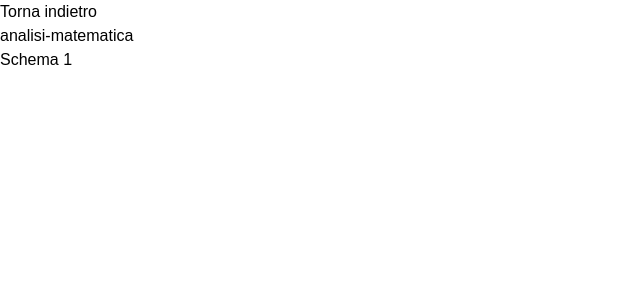
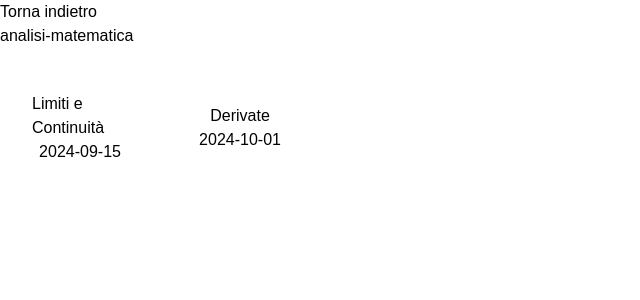
Before and after one commit to NicolaDiCrescenzo04/aura-app, a Next.js app: page /materie/analisi-matematica in a window 1280 px wide. Shown: the top 300 px of the page, without its empty margins (0-640 px from the left). Built offline with nearby package versions, Linux system fonts and the light colour scheme.

Commit message:
Card schema e fetch con dati statici

```diff
--- a/app/components/card-materia.tsx
+++ b/app/components/card-materia.tsx
@@ -1,13 +1,14 @@
 import Link from "next/link"
 
-type MateriaProps = {
-  nome: string
-  numero_schemi: number
+type CardMateriaProps = {
+  id: string;
+  nome: string;
+  numero_schemi: number;
 }
 
-const CardMateria = ({ nome, numero_schemi }: MateriaProps) => {
+const CardMateria = ({ id, nome, numero_schemi }: CardMateriaProps ) => {
   return (
-  <Link href={`/materie/${nome.toLowerCase()}`} className="rounded-lg p-4 m-4 w-32 h-32 flex flex-col items-center justify-center">
+  <Link href={`/materie/${id}`} className="rounded-lg p-4 m-4 w-32 h-32 flex flex-col items-center justify-center">
 
       <p className="uppercase font-bold">{nome}</p>
       <p className="text-xs">{numero_schemi} schemi</p>
--- /dev/null
+++ b/app/components/card-schema.tsx
@@ -0,0 +1,24 @@
+import Link from 'next/link'
+import React from 'react'
+
+type SchemaProps = {
+  materiaId: string
+  schemaId: string,
+  titolo: string,
+  createdAt?: string
+}
+
+const CardSchema = ({ materiaId, schemaId, titolo, createdAt }: SchemaProps) => {
+  return (
+    <div className="rounded-lg p-4 m-4 w-32 h-32 flex flex-col items-center justify-center">
+        <Link href={`/materie/${materiaId}/schemi/${schemaId}`} >
+     {titolo}
+      </Link>
+      <p>{createdAt}</p>
+    </div>
+
+
+  )
+}
+
+export default CardSchema
--- /dev/null
+++ b/app/data/materie.ts
@@ -0,0 +1,32 @@
+import { Materia } from "../types/materia";
+
+
+export const MATERIE: Materia[] = [
+  {
+    id: "analisi-matematica",
+    nome: "Analisi Matematica",
+    schemi: [
+      {
+        id: "schema-limiti",
+        titolo: "Limiti e Continuità",
+        createdAt: "2024-09-15",
+      },
+      {
+        id: "schema-derivate",
+        titolo: "Derivate",
+        createdAt: "2024-10-01",
+      },
+    ],
+  },
+  {
+    id: "diritto-commerciale",
+    nome: "Diritto Commerciale",
+    schemi: [
+      {
+        id: "schema-spa",
+        titolo: "Struttura S.p.A.",
+        createdAt: "2025-03-10",
+      },
+    ],
+  },
+]
--- /dev/null
+++ b/app/lib/materie.ts
@@ -0,0 +1,15 @@
+import { MATERIE } from "../data/materie";
+import { Materia, Schema } from "../types/materia";
+
+export function getMaterie(): Materia[] {
+  return MATERIE;
+}
+
+export function getMateriaById(id: string): Materia | undefined {
+  return MATERIE.find(materia => materia.id === id);
+}
+
+export function getSchemaById(materiaId: string, schemaId: string): Schema | undefined {
+  const materia = getMateriaById(materiaId);
+  return materia?.schemi.find(schema => schema.id === schemaId);
+}
--- a/app/materie/[materiaId]/page.tsx
+++ b/app/materie/[materiaId]/page.tsx
@@ -1,12 +1,16 @@
+import CardSchema from '@/app/components/card-schema'
 import Link from 'next/link'
-import React from 'react'
+import { getMateriaById } from '@/app/lib/materie'
+
 
 type Props = {
     params: Promise<{materiaId: string}>
 }
 
 const MateriaPage = async ({params}: Props) => {
+
   const {materiaId} = await params
+
   return (
     <div>
 
@@ -15,9 +19,18 @@ const MateriaPage = async ({params}: Props) => {
       </Link>
 
       <p>{materiaId}</p>
-      <Link href={`/materie/${materiaId}/schemi/schema-1`}>
-     Schema 1
-      </Link>
+      <div className='flex flex-wrap'>
+      {getMateriaById(materiaId)?.schemi.map((schema) => (
+        <CardSchema
+          key={schema.id}
+          materiaId={materiaId}
+          schemaId={schema.id}
+          titolo={schema.titolo}
+          createdAt={schema.createdAt}
+        />
+      ))}
+      </div>
+
     </div>
   )
 }
--- a/app/materie/[materiaId]/schemi/[schemaId]/page.tsx
+++ b/app/materie/[materiaId]/schemi/[schemaId]/page.tsx
@@ -1,3 +1,4 @@
+import { getSchemaById } from '@/app/lib/materie'
 import Link from 'next/link'
 import React from 'react'
 
@@ -16,7 +17,7 @@ const SchemaPage = async ({params}: Props) => {
        <Link href={`/materie/${materiaId}`}>
       Torna indietro
       </Link>
-      <p>{schemaId}</p>
+      {getSchemaById(materiaId, schemaId)?.titolo}
     </div>
   )
 }
--- a/app/page.tsx
+++ b/app/page.tsx
@@ -1,12 +1,17 @@
-import Image from "next/image";
-import Link from "next/link";
 import CardMateria from "./components/card-materia";
+import { getMaterie } from "./lib/materie";
 
 export default function Home() {
   return (
     <div className="flex items-center justify-center flex-1">
-      <CardMateria nome="Matematica" numero_schemi={10} />
-        <CardMateria nome="Diritto" numero_schemi={8} />
+      {getMaterie().map((materia) => (
+        <CardMateria
+        key={materia.id}
+          id={materia.id}
+          nome={materia.nome}
+          numero_schemi={materia.schemi.length}
+        />
+      ))}
     </div>
   );
 }
--- /dev/null
+++ b/app/types/materia.ts
@@ -0,0 +1,12 @@
+export interface Schema {
+  id: string
+  titolo: string
+  createdAt: string          // scritto in ISO, es. "2024-09-15"
+}
+
+export interface Materia {
+//   slug: string               // usato per il routing: /materie/analisi-matematica
+  id: string
+  nome: string
+  schemi: Schema[]
+}
```
